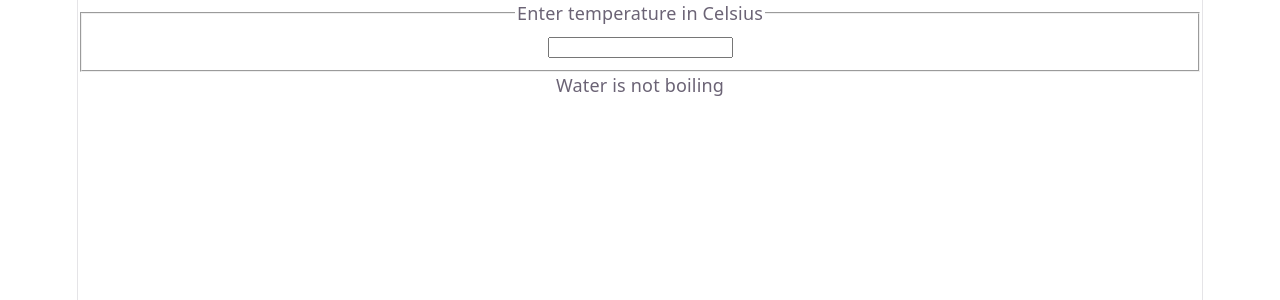
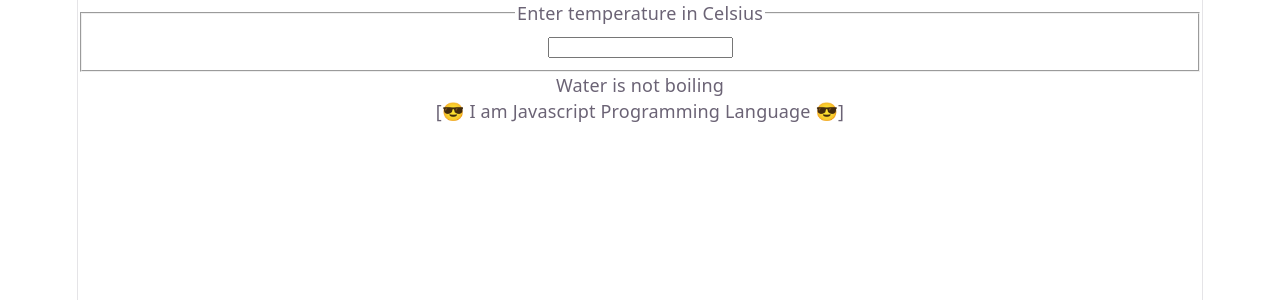
Before and after one commit to iamrokon/react, a React (Vite) app: page / in a window 1280 px wide. Shown: the top 300 px of the page. Built offline with nearby package versions, Linux system fonts and the light colour scheme.

Commit message:
Composition and inheritance updated

```diff
--- a/src/App.tsx
+++ b/src/App.tsx
@@ -11,6 +11,9 @@
 import ClockList from './components/ClockList'
 import Form from './components/Form'
 import Calculator from './components/Calculator'
+import Text from './components/Text'
+import Emoji from './components/Emoji'
+import Bracket from './components/Bracket'
 
 function App() {
   const [count, setCount] = useState(0)
@@ -27,6 +30,16 @@
       {/* <ClockList locale='bn-BD' quantities={quantities}/> */}
       {/* <Form /> */}
       <Calculator />
+      {/* <Text /> */}
+      <Emoji>
+        {({ addEmoji }) => (
+          <Bracket>
+            {({ addBracket }) => (
+              <Text addEmoji={addEmoji} addBracket={addBracket} />
+            )}
+          </Bracket>
+        )}
+      </Emoji>
     </>
   )
 }
--- /dev/null
+++ b/src/components/Bracket.jsx
@@ -0,0 +1,8 @@
+import React from "react";
+
+export default class Bracket extends React.Component {
+    addBracket = (text) => `[${text}]`;
+    render() {
+        return this.props.children({ addBracket: this.addBracket })
+    }
+}
--- /dev/null
+++ b/src/components/Emoji.jsx
@@ -0,0 +1,16 @@
+import React from "react";
+// import { text } from "stream/consumers";
+
+export default class Emoji extends React.Component {
+    addEmoji = (text, emoji) => `${emoji} ${text} ${emoji}`;
+
+    render(override) {
+        // // Inheritance code
+        // let text = 'I am the Emoji Component';
+        // if (override) {
+        //     text = override
+        // }
+        // return <div>{text}</div>;
+        return this.props.children({ addEmoji: this.addEmoji })
+    }
+}
--- /dev/null
+++ b/src/components/Text.jsx
@@ -0,0 +1,27 @@
+import Emoji from "./Emoji";
+
+// // Inheritance in React
+// export default class Text extends Emoji {
+//     constructor(props) {
+//         super(props);
+//     }
+//     render() {
+//         const decoratedText = this.addEmoji('I am Javascript Language', '😎');
+//         return super.render(decoratedText);
+//     }
+// }
+
+// Composition in React
+export default function Text({ addEmoji, addBracket }) {
+    let text = 'I am Javascript Programming Language';
+
+    if (addEmoji) {
+        text = addEmoji(text, '😎')
+    }
+
+    if (addBracket) {
+        text = addBracket(text)
+    }
+
+    return <div>{text}</div>;
+}
```
